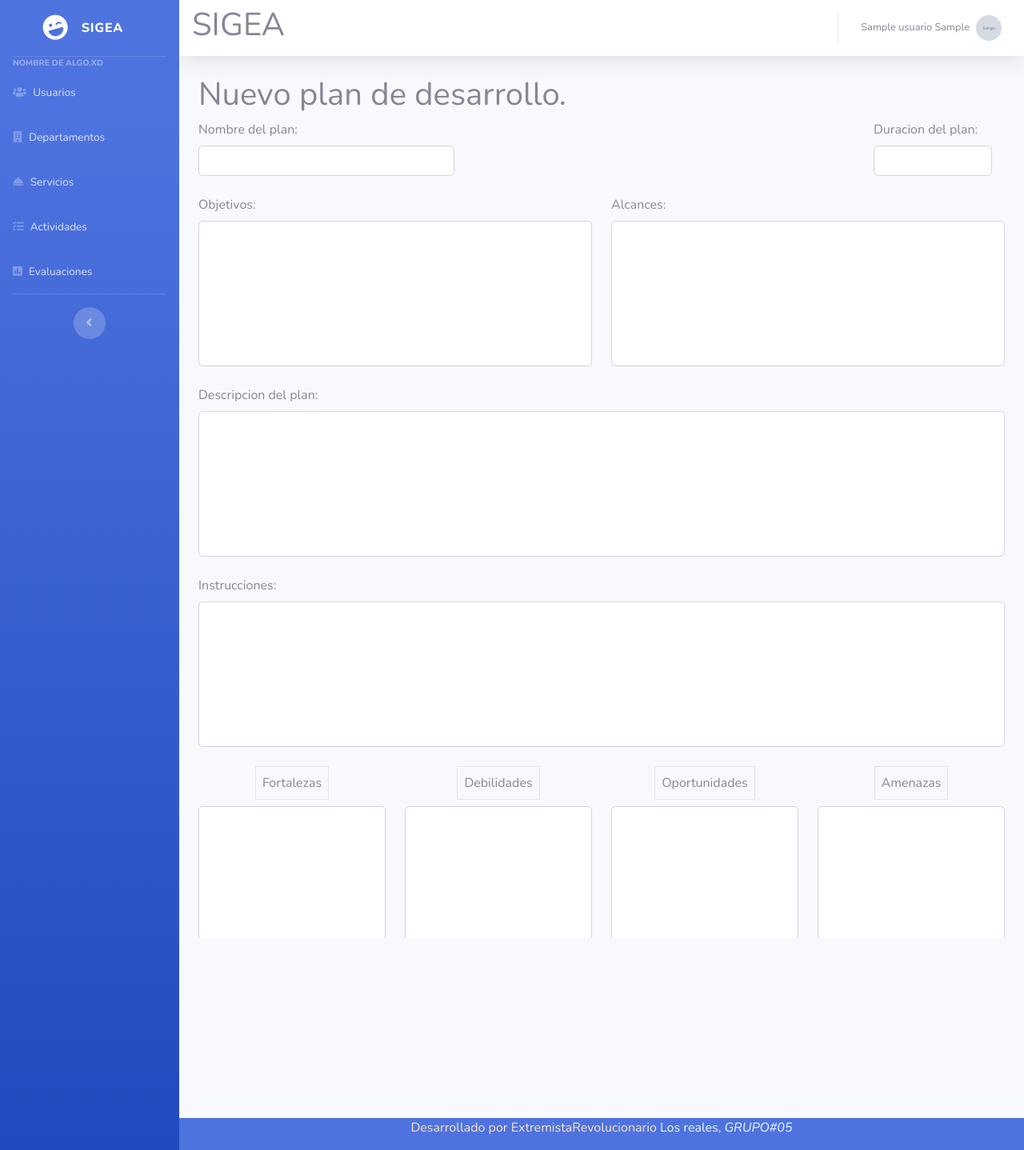
After one commit to DanGG19/SIGEA-Lans-Law-Global, a Django app: page /evaluaciones/1/crearPlan in a window 1280 px wide. The commit adds this page. Shown: the whole page at 80% size. Run offline with Django 5.2, Linux system fonts and the light colour scheme; a user stored in the database is signed in; tables that the repository leaves empty hold one stand-in row (values such as "Sample post"); grey boxes marked "Sample" are stand-in pictures; parts of the project's set-up code (start-up, migrations or seed data) failed here and were passed over; some libraries are stand-ins or nearby versions.

Commit message:
PLANDEDES CREADO
Agregué las divisiones de vistas para el menú según el usuario, creé y terminé de decorar el sidenavbar, falta arreglar el deshabilitar botón de agregar plan para que no de error. xd

```diff
--- a/SIGEA_APP/forms.py
+++ b/SIGEA_APP/forms.py
@@ -149,7 +149,9 @@ class EvaluacionForm(forms.ModelForm):
         widgets = {
             'idusuario': forms.Select(attrs={'class': 'form-control'}),
             'tipoevaluacion': forms.TextInput(attrs={'class': 'form-control'}),
-            'notaevaluacio': forms.NumberInput(attrs={'class': 'form-control'}),
+            'notaevaluacio': forms.NumberInput(attrs={'class': 'form-control',
+                                                      'min': 1,
+                                                      'max': 10}),
             'comentarioevaluacio': forms.Textarea(attrs={'class': 'form-control'}),
             'fechaevaluacion': forms.DateTimeInput(
                 attrs={'class': 'form-control', 'type': 'datetime-local'},
@@ -161,3 +163,36 @@ class EvaluacionForm(forms.ModelForm):
         super(EvaluacionForm, self).__init__(*args, **kwargs)
         if self.instance and self.instance.pk:
             self.fields['fechaevaluacion'].initial = self.instance.fechaevaluacion.strftime('%Y-%m-%dT%H:%M')
+
+class PlanDesarolloForm(forms.ModelForm):
+    class Meta:
+        model = Plandesarrollo
+        fields = ['idevaluacion', 'nombreplandes', 'objetivosplandes', 'alcancesplandes',
+        'descripcionplandes', 'instruccionesplandes', 'duracionmesesplandes',
+        'fortalezas', 'debilidades', 'oportunidades', 'amenazas']
+        widgets = {
+            'idevaluacion': forms.HiddenInput(),
+            'nombreplandes': forms.TextInput(attrs={'class': 'form-control'}),
+            'objetivosplandes': forms.Textarea(attrs={'class': 'form-control',
+                                                      'rows': 7,
+                                                      'style': 'resize: none'}),
+            'alcancesplandes': forms.Textarea(attrs={'class': 'form-control',
+                                                      'rows': 7,
+                                                      'style': 'resize: none'}),
+            'descripcionplandes': forms.Textarea(attrs={'class': 'form-control',
+                                                      'rows': 7,
+                                                      'style': 'resize: none'}),
+            'instruccionesplandes': forms.Textarea(attrs={'class': 'form-control',
+                                                      'rows': 7,
+                                                      'style': 'resize: none'}),
+            'duracionmesesplandes': forms.NumberInput(attrs={'class': 'form-control',
+                                                             'min': 1}),
+            'fortalezas': forms.Textarea(attrs={'class': 'form-control',
+                                                 'style': 'resize: none'}),
+            'debilidades': forms.Textarea(attrs={'class': 'form-control',
+            'style': 'resize: none'}),
+            'oportunidades': forms.Textarea(attrs={'class': 'form-control',
+            'style': 'resize: none'}),
+            'amenazas': forms.Textarea(attrs={'class': 'form-control',
+            'style': 'resize: none'}),
+        }
--- a/SIGEA_APP/models.py
+++ b/SIGEA_APP/models.py
@@ -33,7 +33,6 @@ class Evaluacion(models.Model):
 class Plandesarrollo(models.Model):
     idplandes = models.AutoField(db_column='IDPLANDES', primary_key=True)
     idevaluacion = models.ForeignKey(Evaluacion, models.DO_NOTHING, db_column='IDEVALUACION')
-    idusuario = models.ForeignKey('Usuario', models.DO_NOTHING, db_column='IDUSUARIO')
     nombreplandes = models.CharField(db_column='NOMBREPLANDES', max_length=255)
     objetivosplandes = models.CharField(db_column='OBJETIVOSPLANDES', max_length=255)
     alcancesplandes = models.CharField(db_column='ALCANCESPLANDES', max_length=255)
@@ -99,7 +98,6 @@ class UsuarioManager(BaseUserManager):
 class Usuario(AbstractBaseUser):
     idusuario = models.AutoField(db_column='IDUSUARIO', primary_key=True)
     idservicio = models.ForeignKey('Servicios', models.DO_NOTHING, db_column='IDSERVICIO', blank=True, null=True)
-    idplandes = models.ForeignKey('Plandesarrollo', models.DO_NOTHING, db_column='IDPLANDES', blank=True, null=True)
     tipousuario = models.ForeignKey(TipoUsuario, models.DO_NOTHING, db_column='IDTIPOUSUARIO')  # Actualizado
     nombre = models.CharField(db_column='NOMBRE', max_length=255)
     apellido = models.CharField(db_column='APELLIDO', max_length=255)
--- a/SIGEA_APP/static/css/styles.css
+++ b/SIGEA_APP/static/css/styles.css
@@ -55,3 +55,8 @@
 .btn:hover {
     background-color: #2980b9;
 }
+
+.scrollable-content {
+    max-height: 70vh; /* Ajusta esta altura según tus necesidades */
+    overflow-y: auto;
+}
--- /dev/null
+++ b/SIGEA_APP/templates/SIGEA_APP/PLANESDES/plandesarrollo_create.html
@@ -0,0 +1,75 @@
+{% extends 'SIGEA_APP/admin/index.html' %}
+{% load static %}
+
+{% block title %}
+  Evaluaciones - Crear plan de desarollo
+{% endblock %}
+{% block content %}
+  <div class="row">
+    <div class="col-12">
+      <h1>Nuevo plan de desarrollo.</h1>
+    </div>
+  </div>
+
+  <div class="row pb-2">
+    <form class="col-12" method="POST">
+      {% csrf_token %}
+      {{ DesarolloForm.idevaluacion }}
+      <div class="row justify-content-between">
+        <div class="col-4">
+          <label>Nombre del plan:</label>
+          {{ DesarolloForm.nombreplandes }}
+        </div>
+        <div class="col-2 mr-3">
+          <label>Duracion del plan:</label>
+          {{ DesarolloForm.duracionmesesplandes }}
+        </div>
+      </div>
+      <div class="row mt-4 justify-content-between">
+        <div class="col-6">
+          <label>Objetivos:</label>
+          {{ DesarolloForm.objetivosplandes }}
+        </div>
+        <div class="col-6">
+            <label>Alcances:</label>
+            {{ DesarolloForm.alcancesplandes }}
+          </div>
+      </div>
+      <div class="row mt-4">
+        <div class="col-12">
+            <label>Descripcion del plan:</label>
+            {{ DesarolloForm.descripcionplandes }}
+        </div>
+      </div>
+      <div class="row mt-4">
+        <div class="col-12">
+            <label>Instrucciones:</label>
+            {{ DesarolloForm.instruccionesplandes }}
+        </div>
+      </div>
+      <div class="row mt-4  text-center align-items-center">
+        <div class="col-3">
+          <label class="p-2 border">Fortalezas</label>
+          {{ DesarolloForm.fortalezas }}
+        </div>
+        <div class="col-3">
+          <label class="p-2 border">Debilidades</label>
+          {{ DesarolloForm.debilidades }}
+        </div>
+        <div class="col-3">
+          <label class="p-2 border">Oportunidades</label>
+          {{ DesarolloForm.oportunidades }}
+        </div>
+        <div class="col-3">
+          <label class="p-2 border">Amenazas</label>
+          {{ DesarolloForm.amenazas }}
+        </div>
+      </div>
+      <div class="row mt-4 justify-content-center">
+        <div class="col-2">
+          <button type="submit" class="btn btn-primary">Crear plan</button>
+        </div>
+      </div>
+    </form>
+  </div>
+{% endblock %}
--- a/SIGEA_APP/templates/SIGEA_APP/Side-navbar.html
+++ b/SIGEA_APP/templates/SIGEA_APP/Side-navbar.html
@@ -4,73 +4,96 @@
         <div class="sidebar-brand-icon rotate-n-15">
             <i class="fas fa-laugh-wink"></i>
         </div>
-        <div class="sidebar-brand-text mx-3">SIGEA </div>
+        <div class="sidebar-brand-text mx-3">SIGEA</div>
     </a>
 
     <!-- Divider -->
     <hr class="sidebar-divider my-0">
-    <!-- Divider -->
-    <hr class="sidebar-divider">
+
     <!-- Heading -->
     <div class="sidebar-heading">
         Nombre de algo.xd
     </div>
 
-    {% if pruebita == 1 %}
-    <!-- Nav Item - Reportes -->
+    {% if pruebita == 1 or pruebita == 2 %}
+    <!-- Mostrar para pruebita == 1 o pruebita == 2 -->
+    <!-- Usuarios -->
     <li class="nav-item">
+        <a class="nav-link" href="{% url 'usuario_list' %}">
+            <i class="fas fa-users"></i>
+            <span>Usuarios</span>
+        </a>
+    </li>
 
-        <a class="nav-link" href="{% url 'usuario_list' %} " >Empleados</a>
-        <hr class="sidebar-divider d-none d-md-block">
-        <a class="nav-link" href="{% url 'departamento_list' %}">Departamentos</a>
-        <hr class="sidebar-divider d-none d-md-block">
-        <a class="nav-link" href="{% url 'servicio_list' %}">Servivicios</a>
-        <hr class="sidebar-divider d-none d-md-block">
-        <a class="nav-link" href="{% url 'actividades' %}">Actividades</a>
-        <hr class="sidebar-divider d-none d-md-block">
-        <a class="nav-link" href="{% url 'evaluacion_list' %}">Evaluaciones</a>
+    <!-- Departamentos -->
+    <li class="nav-item">
+        <a class="nav-link" href="{% url 'departamento_list' %}">
+            <i class="fas fa-building"></i>
+            <span>Departamentos</span>
+        </a>
+    </li>
 
+    <!-- Servicios -->
+    <li class="nav-item">
+        <a class="nav-link" href="{% url 'servicio_list' %}">
+            <i class="fas fa-concierge-bell"></i>
+            <span>Servicios</span>
+        </a>
+    </li>
 
-        <!-- Apartado de reportes, IMPLEMENTAR LUEGO-->
-        {% comment %} <a class="nav-link collapsed" href="#" data-toggle="collapse" data-target="#collapseReportes"
-            aria-expanded="true" aria-controls="collapseReportes">
-            <i class="fas fa-fw fa-cog"></i>
-            <span>Reportes</span>
+    <!-- Actividades -->
+    <li class="nav-item">
+        <a class="nav-link" href="{% url 'actividades' %}">
+            <i class="fas fa-tasks"></i>
+            <span>Actividades</span>
         </a>
-        <div id="collapseReportes" class="collapse" aria-labelledby="headingReportes" data-parent="#accordionSidebar">
-            <div class="bg-white py-2 collapse-inner rounded">
-                <h6 class="collapse-header">Tipos de Reportes</h6>
-                <a class="collapse-item" href="{% url 'usuario_list' %}">Empleados</a>
-                <a class="collapse-item" href="{% url 'departamento_list' %}">Departamentos</a>
-                <a class="collapse-item" href="{% url 'servicio_list' %}">Servivicios</a>
-                <a class="collapse-item" href="{% url 'actividades' %}">Actividades</a>
-                <a class="collapse-item" href="#">Casos</a>
-                <a class="collapse-item" href="#">Documentos</a>
-                <a class="collapse-item" href="#">Evaluaciones</a>
-            </div>
-        </div> {% endcomment %}
     </li>
-    {% elif pruebita == 2 %}
+
+    <!-- Evaluaciones -->
     <li class="nav-item">
-        <a class="nav-link" href="{% url 'usuario_list' %} " >Empleados</a>
-        <hr class="sidebar-divider d-none d-md-block">
-        <a class="nav-link" href="{% url 'actividades' %}">Actividades</a>
+        <a class="nav-link" href="{% url 'evaluacion_list' %}">
+            <i class="fas fa-poll"></i>
+            <span>Evaluaciones</span>
+        </a>
     </li>
     {% elif pruebita == 3 %}
+    <!-- Mostrar para pruebita == 3 -->
+    <!-- Actividades -->
     <li class="nav-item">
-            <a class="nav-link" href="{% url 'actividades' %}">Actividades</a>
-            <hr class="sidebar-divider d-none d-md-block">
-            <a class="nav-link" href="{% url 'evaluacion_list' %}">Evaluaciones</a>
-            <hr class="sidebar-divider d-none d-md-block">
-            <a class="nav-link" href="{% url 'departamento_list' %}">Departamentos</a>
+        <a class="nav-link" href="{% url 'actividades' %}">
+            <i class="fas fa-tasks"></i>
+            <span>Actividades</span>
+        </a>
+    <!-- Departamentos -->
+    <li class="nav-item">
+        <a class="nav-link" href="{% url 'departamento_list' %}">
+            <i class="fas fa-building"></i>
+            <span>Departamentos</span>
+        </a>
     </li>
-    {% elif pruebita == 4 %}
+
+    <!-- Evaluaciones -->
     <li class="nav-item">
-            <a class="nav-link" href="{% url 'actividades' %}">Actividades</a>
+        <a class="nav-link" href="{% url 'evaluacion_list' %}">
+            <i class="fas fa-poll"></i>
+            <span>Evaluaciones</span>
+        </a>
+    </li>
+
+    {% elif pruebita %}
+    <!-- Mostrar para pruebita == 4 -->
+    <!-- Actividades -->
+    <li class="nav-item">
+        <a class="nav-link" href="{% url 'actividades' %}">
+            <i class="fas fa-tasks"></i>
+            <span>Actividades</span>
+        </a>
     </li>
     {% endif %}
+
     <!-- Divider -->
     <hr class="sidebar-divider d-none d-md-block">
+
     <!-- Sidebar Toggler (Sidebar) -->
     <div class="text-center d-none d-md-inline">
         <button class="rounded-circle border-0" id="sidebarToggle"></button>
--- a/SIGEA_APP/templates/SIGEA_APP/base.html
+++ b/SIGEA_APP/templates/SIGEA_APP/base.html
@@ -104,7 +104,7 @@
           <!-- End of Topbar -->
 
           <!-- Begin Page Content -->
-          <div class="container-fluid">
+          <div class="container-fluid" style="max-height: 75vh; overflow-y: auto;">
             {% block content %}
 
             {% endblock %}
--- a/SIGEA_APP/templates/SIGEA_APP/jefe_departamento/index.html
+++ b/SIGEA_APP/templates/SIGEA_APP/jefe_departamento/index.html
@@ -1,6 +1,6 @@
 {% extends 'SIGEA_APP/base.html' %}
 
-{% block title %}JEFE DE DEPARTAMENTO{% endblock %}
+{% block title %}JEFE DEPARTAMENTO{% endblock %}
 {% block content %}
-    <h1>JEFE DE DEPARTAMENTO</h1>
+    <h1>JEFE DEPARTAMENTO</h1>
 {% endblock %}
--- a/SIGEA_APP/urls.py
+++ b/SIGEA_APP/urls.py
@@ -7,33 +7,39 @@ urlpatterns = [
     path('', views.index, name="index"), #Ruta para la página de inicio, que llama a la vista index.
     path('login/', views.login_V, name="login"), #Ruta para la página de inicio de sesión, que llama a la vista login_V.
     path('accounts/login/', views.login_V, name="login"), #Ruta para la redirección de inicio de sesión (usualmente usada por el sistema de autenticación de Django).
+
     path('usuario/', views.usuario_list, name='usuario_list'), #Ruta para listar los usuarios, que llama a la vista usuario_list.
     path('usuario/create/', views.usuario_create, name='usuario_create'), #Ruta para crear un usuario, que llama a la vista usuario_create.
     path('usuario/update/<int:idusuario>/', views.usuario_update, name='usuario_update'),  # Ruta para actualizar un usuario, que llama a la vista usuario_update.
     path('usuario/delete/<int:idusuario>/', views.usuario_delete, name='usuario_delete'),  # Ruta para eliminar un usuario, que llama a la vista usuario_delete.
     path('usuario/detail/<int:idusuario>/', views.usuario_detail, name='usuario_detail'),  # Ruta para ver los detalles de un usuario, que llama a la vista usuario_detail.
-    path('usuario/profile/', views.edit_profile, name='edit_profile'),
+    path('profile/', views.edit_profile, name='edit_profile'),
+
     path('departamento/', views.departamento_list, name='departamento_list'),
     path('departamento/create/', views.departamento_create, name='departamento_create'), #Ruta para crear un usuario, que llama a la vista usuario_create.
     path('departamento/update/<int:iddepartamento>/', views.departamento_update, name='departamento_update'),  # Ruta para actualizar un usuario, que llama a la vista usuario_update.
     path('departamento/delete/<int:iddepartamento>/', views.departamento_delete, name='departamento_delete'),  # Ruta para eliminar un usuario, que llama a la vista usuario_delete.
     path('departamento/detail/<int:iddepartamento>/', views.departameto_detail, name='departamento_detail'),  # Ruta para ver los detalles de un usuario, que llama a la vista usuario_detail.
+
     path('servicio/', views.servicio_list, name='servicio_list'),
     path('servicio/create/', views.servicio_create, name='servicio_create'), #Ruta para crear un usuario, que llama a la vista usuario_create.
     path('servicio/update/<int:idservicio>/', views.servicio_update, name='servicio_update'),  # Ruta para actualizar un usuario, que llama a la vista usuario_update.
     path('servicio/delete/<int:idservicio>/', views.servicio_delete, name='servicio_delete'),  # Ruta para eliminar un usuario, que llama a la vista usuario_delete.
     path('servicio/detail/<int:idservicio>/', views.servicio_detail, name='servicio_detail'),  # Ruta para ver los detalles de un usuario, que llama a la vista usuario_detail.
+
     path('actividades', views.actividades, name='actividades'),
     path('actividades/create', views.actividades_create, name='actividades_create'),
     path('actividades/list', views.actividades_list, name='actividades_list'),
     path('search_users/', views.search_users, name='search_users'),
     path('actividades/delete/<int:idactividad>/', views.actividad_delete, name='actividad_delete'),
     path('recordatorio/create', views.recordatorio_create, name='recordatorio_create'),
+
     path('evaluaciones/', views.evaluacion_list, name='evaluacion_list'),
     path('evaluaciones/new/', views.evaluacion_create, name='evaluacion_create'),
     path('evaluaciones/<int:idevaluacion>/edit/', views.evaluacion_update, name='evaluacion_update'),
     path('evaluaciones/<int:idevaluacion>/', views.evaluacion_detail, name='evaluacion_detail'),
     path('evaluaciones/<int:idevaluacion>/delete/', views.evaluacion_delete, name='evaluacion_delete'),
+    path('evaluaciones/<int:idevaluacion>/crearPlan', views.plandesarrollo_create, name='plandesarrollo_create')
 
 ]
 if settings.DEBUG:
--- a/SIGEA_APP/views.py
+++ b/SIGEA_APP/views.py
@@ -352,8 +352,14 @@ def recordatorio_create(request):
 
 @csrf_exempt
 def evaluacion_list(request):
-    evaluaciones = Evaluacion.objects.all()
-    return render(request, 'SIGEA_APP/CRUD_EVALUACIONES/evaluacion_list.html', {'evaluaciones': evaluaciones})
+    user_type = request.user.tipousuario.idtipousuario
+
+    context = {
+        'pruebita': user_type,
+        'evaluaciones': Evaluacion.objects.all(),
+        'plandes': Plandesarrollo.objects.all()
+        }
+    return render(request, 'SIGEA_APP/CRUD_EVALUACIONES/evaluacion_list.html', context)
 
 @csrf_exempt
 def evaluacion_create(request):
@@ -393,3 +399,28 @@ def evaluacion_delete(request, idevaluacion):
         evaluacion.delete()
         return JsonResponse({'success': True})
     return JsonResponse({'success': False})
+
+@csrf_exempt
+def plandesarrollo_create(request, idevaluacion):
+    if request.method == 'POST':
+        eva = Evaluacion.objects.get(idevaluacion=idevaluacion)
+        data = request.POST.copy()
+        data['idevaluacion'] = eva
+        DF = PlanDesarolloForm(data)
+        if DF.is_valid():
+            d = DF.save()
+            eva.idplandes = d
+            eva.save()
+
+            return redirect('evaluacion_list')
+        else:
+            return redirect('evaluacion_list')
+
+    else:
+        DesarolloForm = PlanDesarolloForm()
+        user_type = request.user.tipousuario.idtipousuario
+        context = {
+            'pruebita': user_type,
+            'DesarolloForm': DesarolloForm
+        }
+    return render(request, 'SIGEA_APP/PLANESDES/plandesarrollo_create.html', context)
```
Also changed, not shown: SIGEA_APP/templates/SIGEA_APP/CRUD_EVALUACIONES/evaluacion_list.html (+24 -2 lines), SIGEA_APP/templates/SIGEA_APP/CRUD_EVENT/event.html (+0 -8 lines), SIGEA_APP/migrations/0005_remove_plandesarrollo_idusuario_and_more.py (added). Lines whose indentation alone changed are shown as unchanged.
